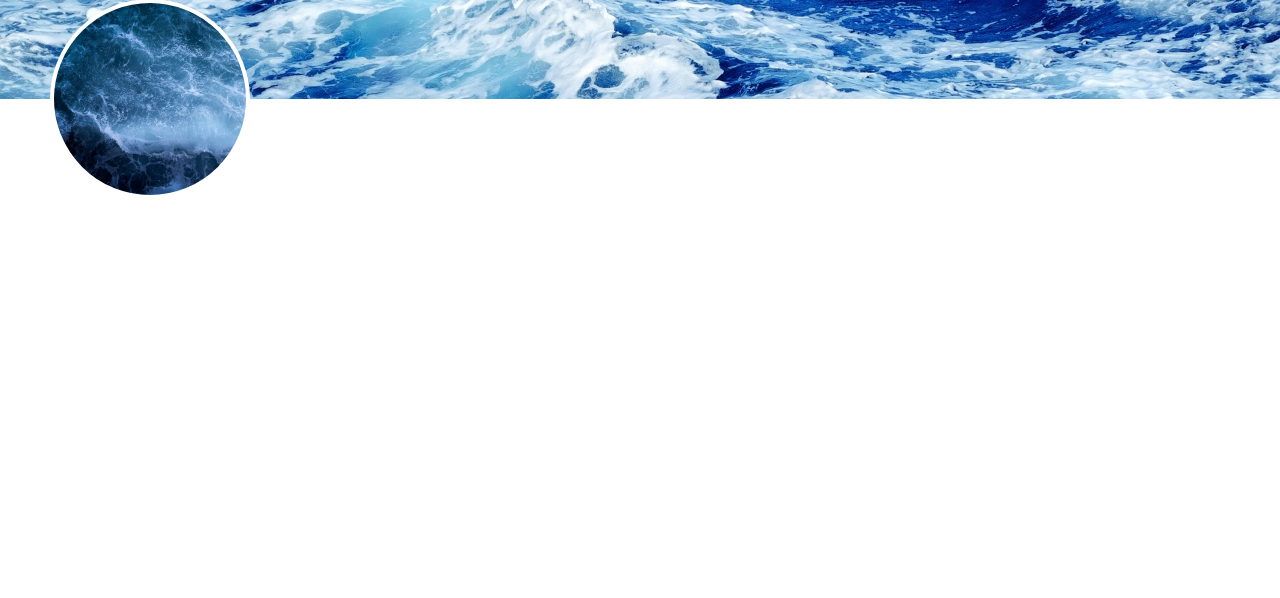
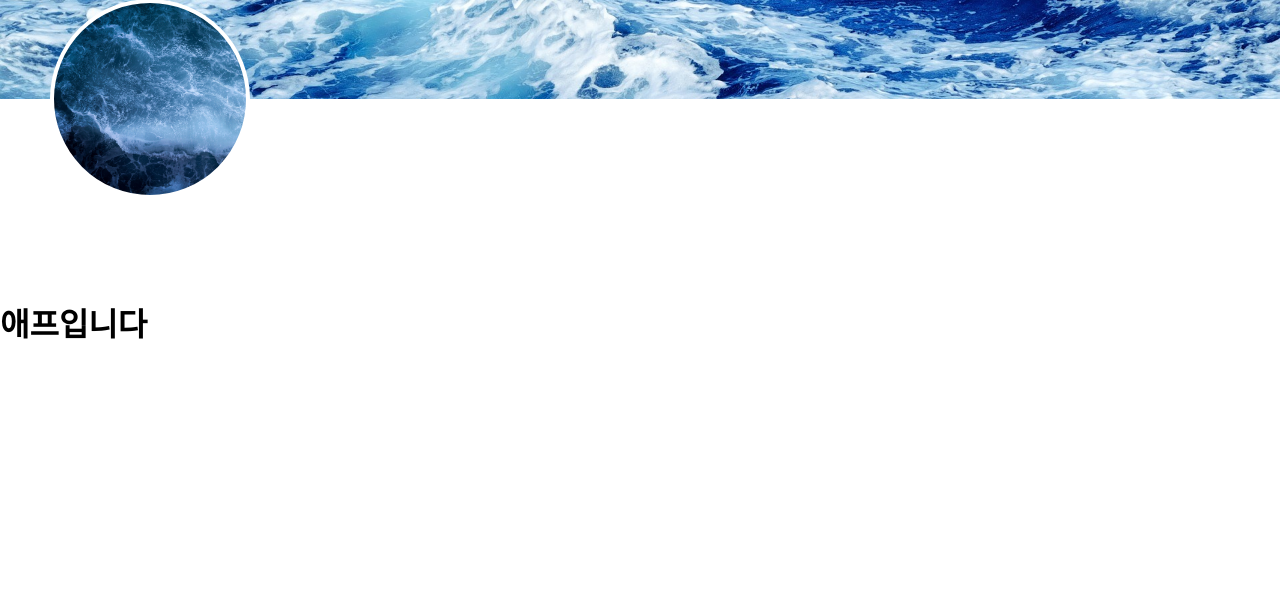
Before and after one commit to faust65/fll, a Flask app: page / in a window 1280 px wide; the page is wider, and only the part inside the window is pictured. Shown: the part 301-899 px from the top of that part. Run offline with Flask 3, Linux system fonts and the light colour scheme.

Commit message:
Update index.html

```diff
--- a/templates/index.html
+++ b/templates/index.html
@@ -41,6 +41,7 @@
 <body>
     <div class="fll">
         <div class="injang"></div>
+        <h1>애프입니다</h1>
     </div>
 </body>
 </html>
```
